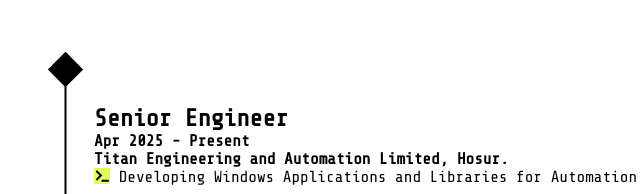
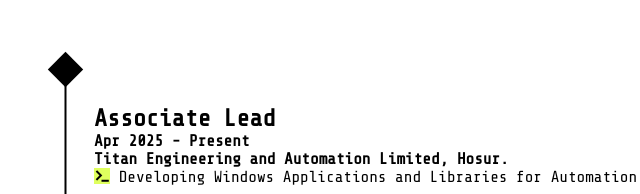
Before and after one commit to saranrajmcse/msraj.in, a plain HTML site: page index.html in a window 1280 px wide. Shown: the part 1182-1376 px from the top of the page, 11-651 px from the left. Drawn offline with nearby package versions, Linux system fonts and the light colour scheme.

Commit message:
Update index.html

```diff
--- a/index.html
+++ b/index.html
@@ -89,7 +89,7 @@
                         <span class="experience__line"></span>
                     </div>
                     <div class="experience__data bd-grid">
-                        <h3 class="experience__title">Senior Engineer</h3>
+                        <h3 class="experience__title">Associate Lead</h3>
                         <span class="experience__company">Apr 2025 - Present <br /> Titan Engineering and Automation Limited,
                             Hosur.</span>
                         <p class="experience__description">
```
